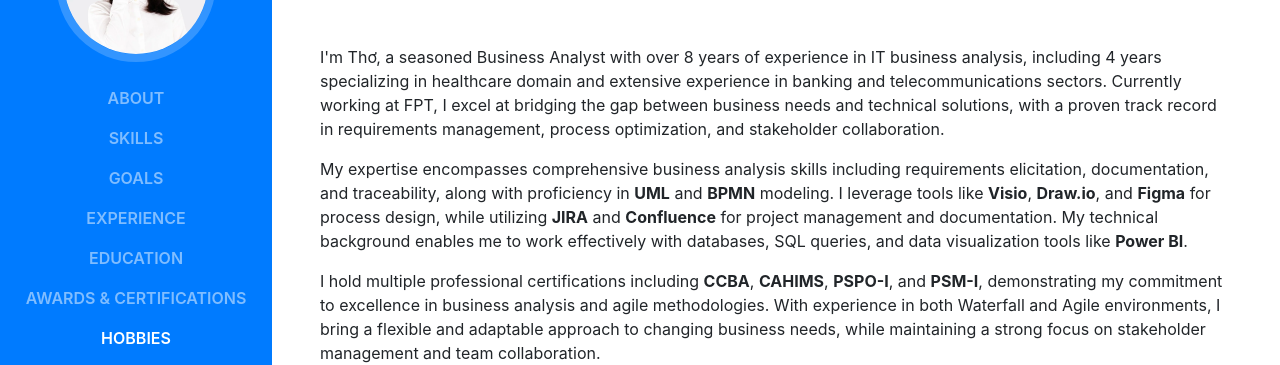
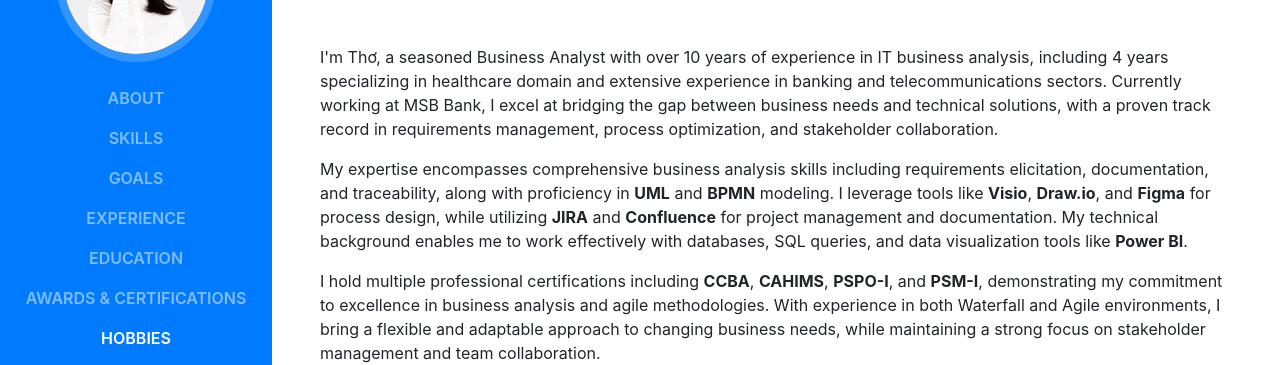
Before and after one commit to Amy264/resume, a website with bundled scripts: page index.html in a window 1280 px wide. Shown: the part 274-639 px from the top of the page. Built offline with nearby package versions, Linux system fonts and the light colour scheme; a web font is replaced by a local one.

Commit message:
Update professional summary to reflect 10 years of experience and current employer as MSB Bank

```diff
--- a/index.html
+++ b/index.html
@@ -79,8 +79,8 @@
           </div>
           <h2 class="mb-5"><i class="fa fa-user mr-2"></i>Professional Summary</h2>
           <p>
-            I'm Thơ, a seasoned Business Analyst with over 8 years of experience in IT business analysis, including 4 years specializing in healthcare domain
-            and extensive experience in banking and telecommunications sectors. Currently working at FPT, I excel at bridging the gap between business needs
+            I'm Thơ, a seasoned Business Analyst with over 10 years of experience in IT business analysis, including 4 years specializing in healthcare domain
+            and extensive experience in banking and telecommunications sectors. Currently working at MSB Bank, I excel at bridging the gap between business needs
             and technical solutions, with a proven track record in requirements management, process optimization, and stakeholder collaboration.
           </p>
           <p>
```
